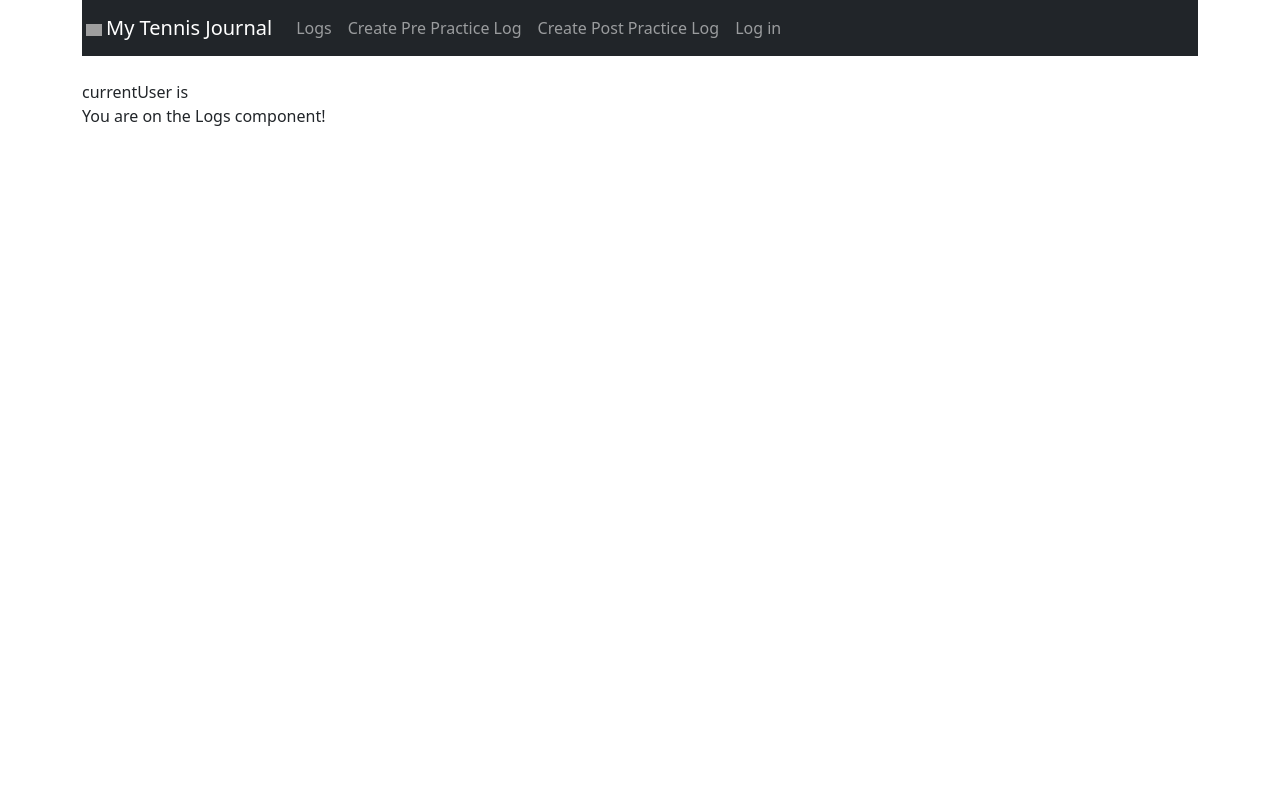
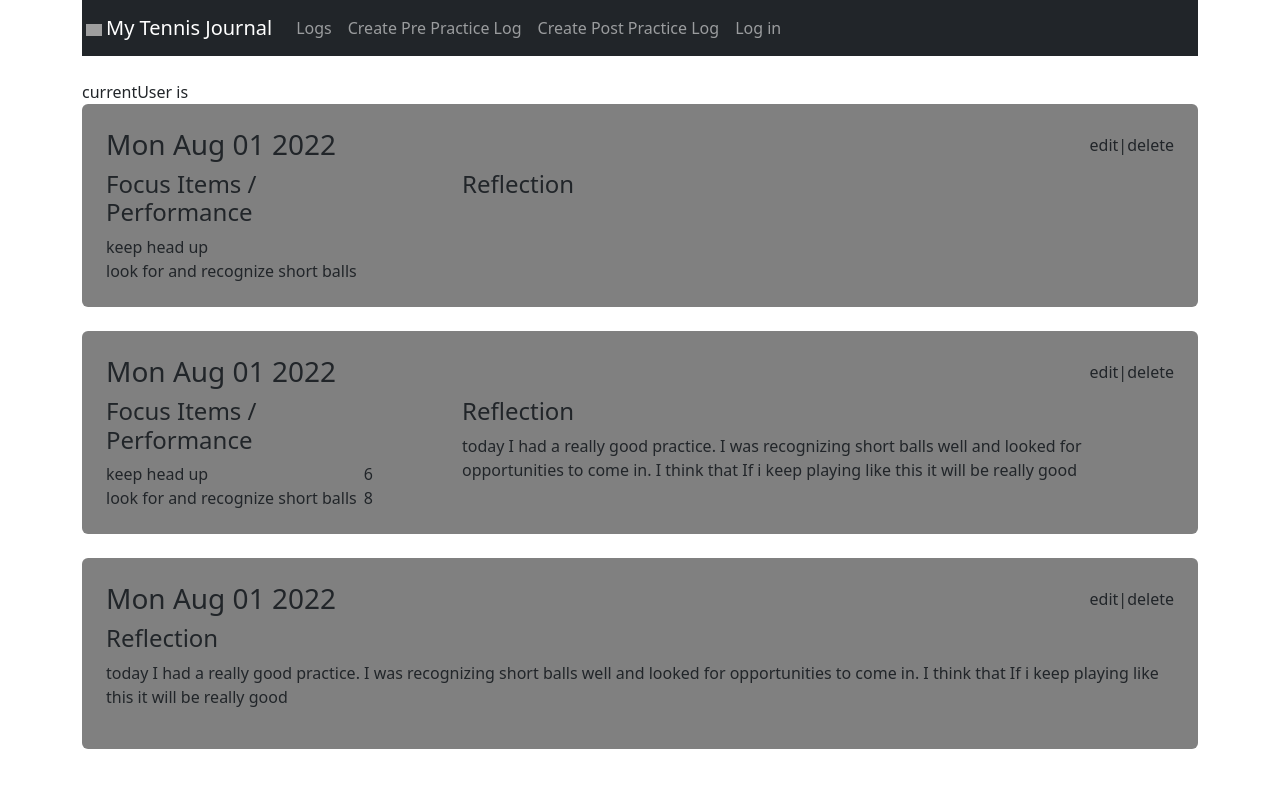
Before and after one commit to matthewsah/my-tennis-journal, a React (Create React App) app: page / in a window 1280 px wide. Shown: the top 788 px of the page. Built offline with nearby package versions, Linux system fonts and the light colour scheme; grey boxes are pictures that could not be loaded.

Commit message:
added basic journal log cards

```diff
--- a/src/App.js
+++ b/src/App.js
@@ -27,9 +27,7 @@ function App() {
           <Route path="/" exact element={<Logs currentUser={currentUser}/>} />
           <Route path="/createprepracticelog" element={<CreatePrePracticeLog />} />
           <Route path="/createpostpracticelog" element={<CreatePostPracticeLog currentUser={currentUser}/>} />
-          {/* <Route path="/login" element={<Login />} /> */}
           <Route path="/account" element={<Login currentUser={currentUser} changeUser={newLogin} />} />
-          {/* add current user to login page props */}
         </Routes>
       </div>
     </Router>
--- a/src/components/create-post-practice-log.component.tsx
+++ b/src/components/create-post-practice-log.component.tsx
@@ -1,7 +1,7 @@
 import React, { Component, Fragment } from "react";
 import DatePicker from "react-datepicker";
 import "react-datepicker/dist/react-datepicker.css";
-import "../styles/log-styles.css";
+import "../styles/create-log-styles.css";
 import axios from "axios";
 
 interface IPostPracticeLogProps extends ParameterDecorator {
--- /dev/null
+++ b/src/components/journal-log.component.tsx
@@ -0,0 +1,63 @@
+import React, { Component } from "react";
+import "../styles/log-styles.css";
+
+interface IJournalLogProps extends ParameterDecorator {
+  date: Date;
+  focusItems: object;
+  reflection: string;
+  _id: string;
+}
+
+class IJournalLogState {}
+
+export default class JournalLog extends Component<
+  IJournalLogProps,
+  IJournalLogState
+> {
+  constructor(props: IJournalLogProps) {
+    super(props);
+  }
+
+  render() {
+    return (
+      <div className="log-card d-flex w-100 p-4 mb-4">
+        <div className="d-flex w-100 align-items-center mb-2">
+          <h3 className="log-card-date w-100 m-0">
+            {this.props.date.toDateString()}
+          </h3>
+          <div className="d-flex align-items-center">
+            <span>edit</span>
+            <span>|</span>
+            <span>delete</span>
+          </div>
+        </div>
+
+        {Object.keys(this.props.focusItems).length !== 0 ? (
+          <div className="d-flex w-100">
+            <div className="col-lg-3 col-md-4 col-sm-5">
+              <h4>Focus Items / Performance</h4>
+              {Object.keys(this.props.focusItems).map((key, index) => {
+                return (
+                  <div className="d-flex justify-content-between">
+                    <p className="d-flex m-0">{key}</p>
+                    <p className="d-flex m-0">{this.props.focusItems[key]}</p>
+                  </div>
+                );
+              })}
+            </div>
+            <div className="col-1"></div>
+            <div className="col-lg-8 col-md-7 col-sm-6">
+              <h4>Reflection</h4>
+              <p>{this.props.reflection}</p>
+            </div>
+          </div>
+        ) : (
+          <div className="d-flex flex-column w-100">
+            <h4>Reflection</h4>
+            <p>{this.props.reflection}</p>
+          </div>
+        )}
+      </div>
+    );
+  }
+}
--- a/src/components/logs.component.tsx
+++ b/src/components/logs.component.tsx
@@ -1,4 +1,5 @@
 import React, { Component } from "react";
+import JournalLog from "./journal-log.component.tsx";
 import { Link } from "react-router-dom";
 
 interface ILoginProps extends ParameterDecorator {
@@ -14,7 +15,30 @@ export default class Logs extends Component<ILoginProps, {}> {
     return (
       <div>
         currentUser is {this.props.currentUser}
-        <p>You are on the Logs component!</p>
+        <JournalLog
+          _id="123456789abc"
+          date={new Date()}
+          focusItems={{
+            "keep head up": undefined,
+            "look for and recognize short balls": undefined,
+          }}
+          reflection=""
+        />
+        <JournalLog
+          _id="123456789abc"
+          date={new Date()}
+          focusItems={{
+            "keep head up": 6,
+            "look for and recognize short balls": 8,
+          }}
+          reflection="today I had a really good practice. I was recognizing short balls well and looked for opportunities to come in. I think that If i keep playing like this it will be really good"
+        />
+        <JournalLog
+          _id="123456789abc"
+          date={new Date()}
+          focusItems={{}}
+          reflection="today I had a really good practice. I was recognizing short balls well and looked for opportunities to come in. I think that If i keep playing like this it will be really good"
+        />
       </div>
     );
   }
--- /dev/null
+++ b/src/styles/create-log-styles.css
@@ -0,0 +1,29 @@
+.focus-item {
+  width: 80%;
+  max-width: 500px;
+}
+
+.focus-items-form {
+  justify-content: space-between;
+}
+
+@media (min-width: 320px) {
+  .focus-items-form,
+  .reflection-text-area {
+    width: 100%;
+  }
+}
+
+@media (min-width: 720px) {
+  .focus-items-form,
+  .reflection-text-area {
+    width: 75%;
+  }
+}
+
+@media (min-width: 1200px) {
+  .focus-items-form,
+  .reflection-text-area {
+    width: 50%;
+  }
+}
--- a/src/styles/log-styles.css
+++ b/src/styles/log-styles.css
@@ -1,29 +1,9 @@
-.focus-item {
-  width: 80%;
-  max-width: 500px;
+.log-card {
+  background-color: grey;
+  border-radius: 6px;
+  flex-flow: row wrap;
 }
 
-.focus-items-form {
-  justify-content: space-between;
-}
+/* .log-card-date {
 
-@media (min-width: 320px) {
-  .focus-items-form,
-  .reflection-text-area {
-    width: 100%;
-  }
-}
-
-@media (min-width: 720px) {
-  .focus-items-form,
-  .reflection-text-area {
-    width: 75%;
-  }
-}
-
-@media (min-width: 1200px) {
-  .focus-items-form,
-  .reflection-text-area {
-    width: 50%;
-  }
-}
+} */
```
